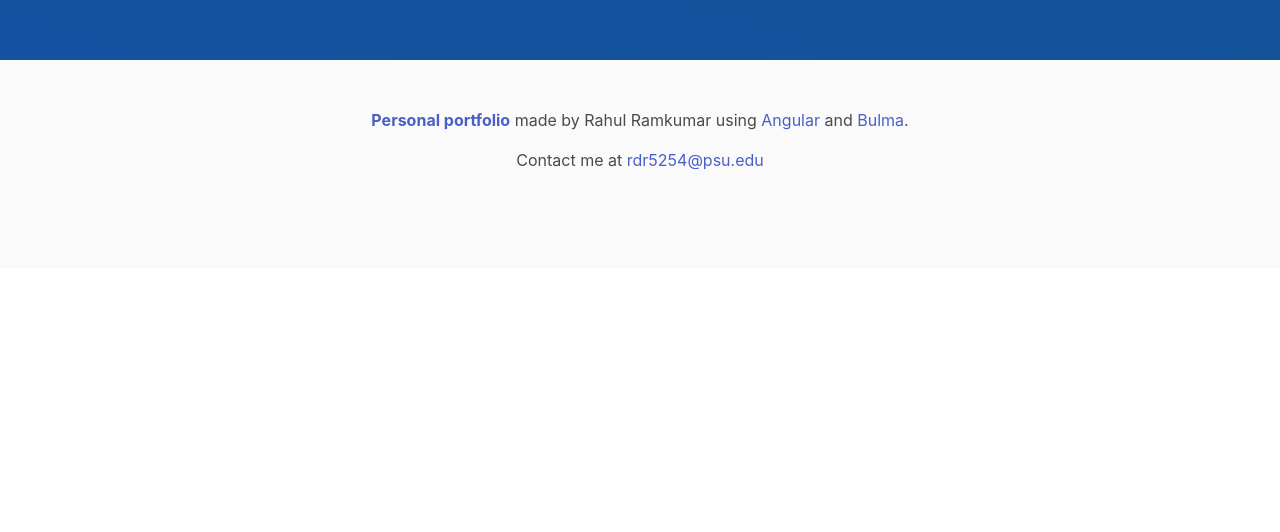
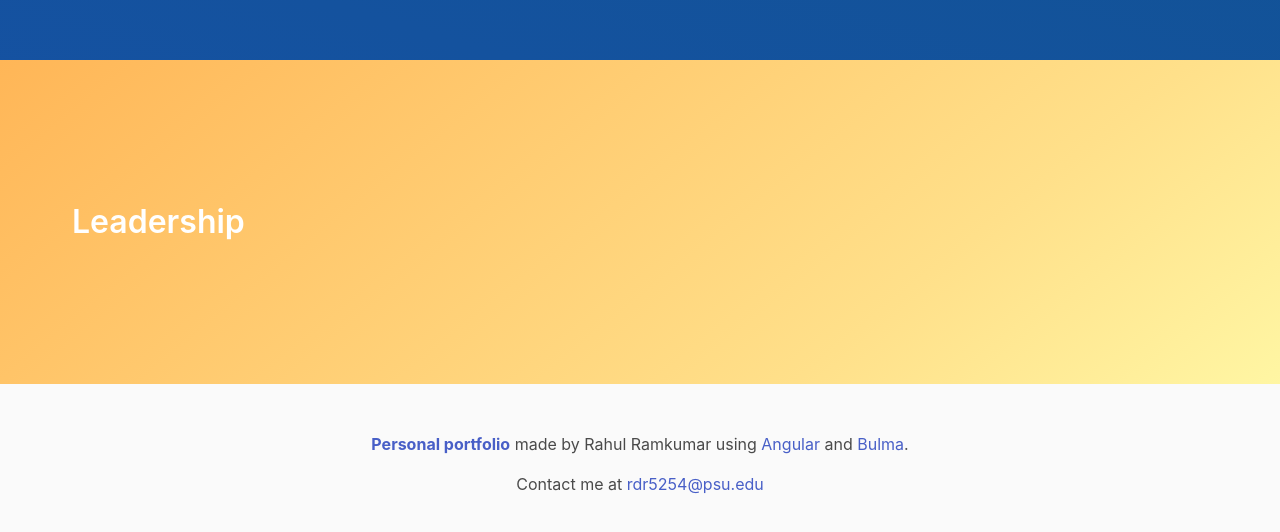
Before and after one commit to rsquared226/rsquared226.github.io, an Angular app: page / in a window 1280 px wide. Shown: the part 740-1272 px from the top of the page. Before the commit the page ends 1008 px from the top, so only its background shows below. Built offline with nearby package versions, Linux system fonts and the light colour scheme.

Commit message:
Create Basic Section Hero

```diff
--- a/src/app/app.component.html
+++ b/src/app/app.component.html
@@ -1,3 +1,4 @@
 <app-navbar></app-navbar>
 <app-intro-hero></app-intro-hero>
+<app-leadership></app-leadership>
 <app-footer></app-footer>
--- a/src/app/app.module.ts
+++ b/src/app/app.module.ts
@@ -5,9 +5,10 @@ import { AppComponent } from './app.component';
 import { NavbarComponent } from './navbar/navbar.component';
 import { IntroHeroComponent } from './intro-hero/intro-hero.component';
 import { FooterComponent } from './footer/footer.component';
+import { LeadershipComponent } from './leadership/leadership.component';
 
 @NgModule({
-  declarations: [AppComponent, NavbarComponent, IntroHeroComponent, FooterComponent],
+  declarations: [AppComponent, NavbarComponent, IntroHeroComponent, FooterComponent, LeadershipComponent],
   imports: [BrowserModule],
   providers: [],
   bootstrap: [AppComponent],
--- /dev/null
+++ b/src/app/leadership/leadership.component.html
@@ -0,0 +1,7 @@
+<section class="hero is-warning is-bold is-medium">
+  <div class="hero-body">
+    <div class="container">
+      <h1 class="title has-text-white">Leadership</h1>
+    </div>
+  </div>
+</section>
--- /dev/null
+++ b/src/app/leadership/leadership.component.ts
@@ -0,0 +1,15 @@
+import { Component, OnInit } from '@angular/core';
+
+@Component({
+  selector: 'app-leadership',
+  templateUrl: './leadership.component.html',
+  styleUrls: ['./leadership.component.css']
+})
+export class LeadershipComponent implements OnInit {
+
+  constructor() { }
+
+  ngOnInit(): void {
+  }
+
+}
```
Also changed, not shown: src/app/leadership/leadership.component.css (added).
